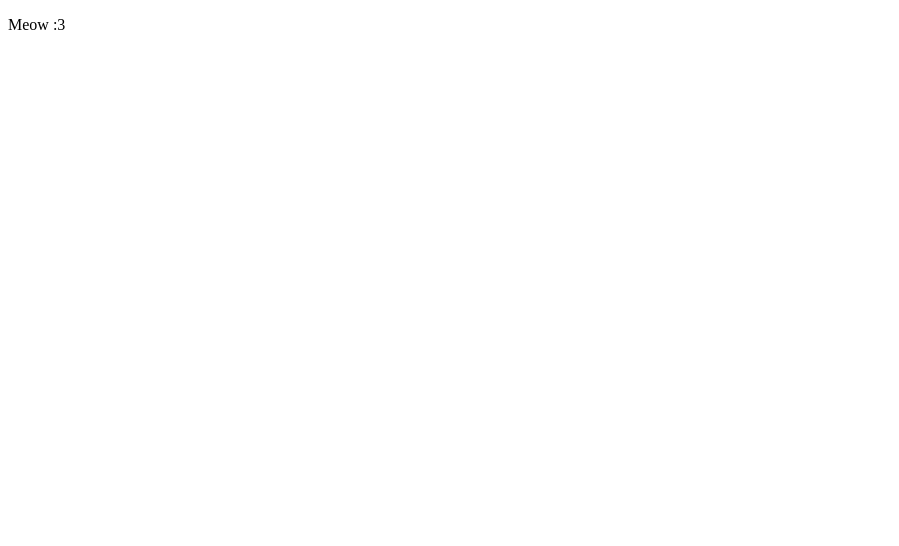
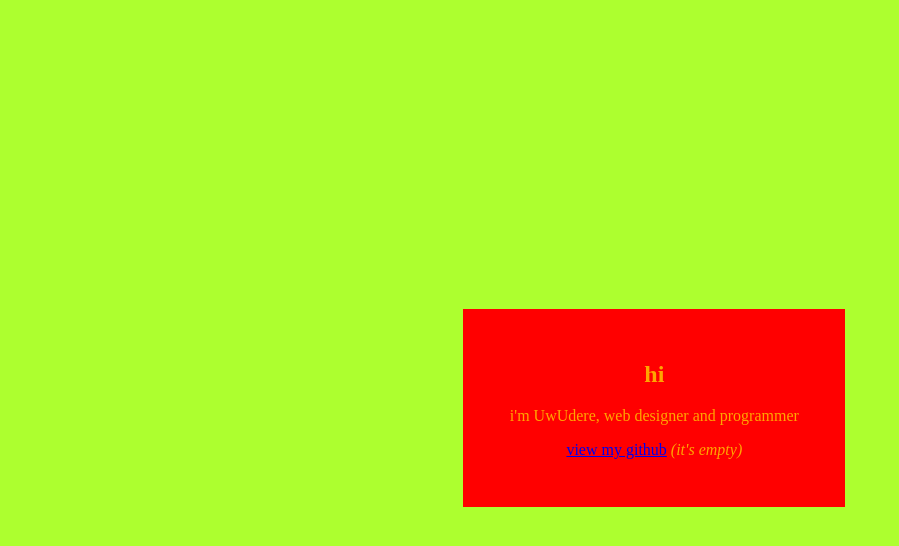
Before and after one commit to aundere/aundere.github.io, a plain HTML site: page index.html in a window 1280 px wide. Shown: the whole page, without its empty margins (0-899 px from the left). Drawn offline with Linux system fonts and the light colour scheme.

Commit message:
Design update

```diff
--- a/index.html
+++ b/index.html
@@ -1,9 +1,27 @@
 <!DOCTYPE html>
 <html>
     <head>
+        <meta charset="UTF-8">
+        <meta name="viewport" content="width=device-width, initial-scale=1.0">
         <title>my meow page</title>
+        <style>
+            section {
+                max-width: 320px;
+                width: 90%;
+                padding: 32px;
+            }
+        </style>
     </head>
-    <body>
-        <p>Meow :3</p>
+    <body style="background-color: greenyellow;">
+        <div style="display: grid; place-content: center; height: 100vh;">
+            <section style="background-color: red; color: orange;">
+                <h1 style="text-align: center;">hi</h1>
+                <p style="text-align: center;">i'm UwUdere, web designer and programmer</p>
+                <p style="text-align: center;">
+                    <a href="https://github.com/aundere">view my github</a>
+                    <i>(it's empty)</i>
+                </p>
+            </section>
+        </div>
     </body>
 </html>
```
